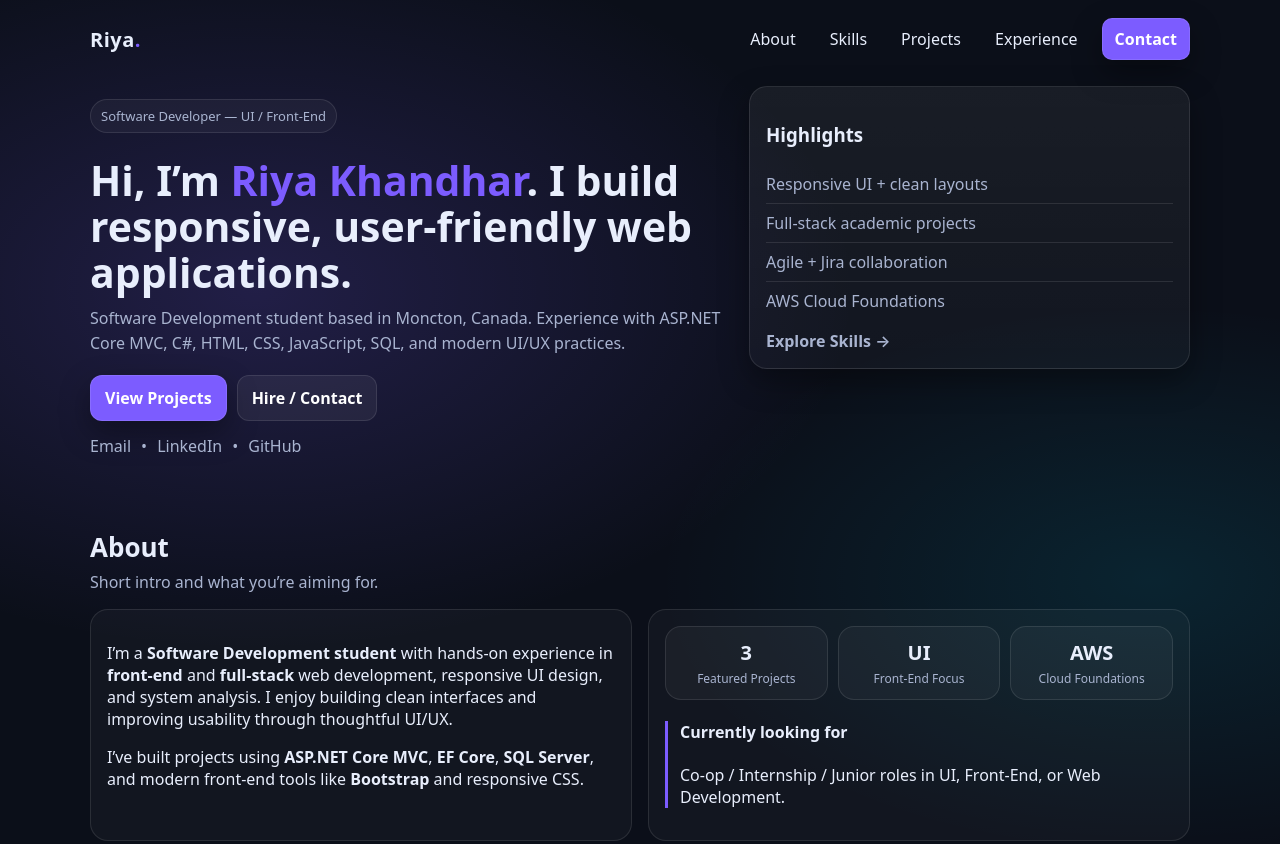
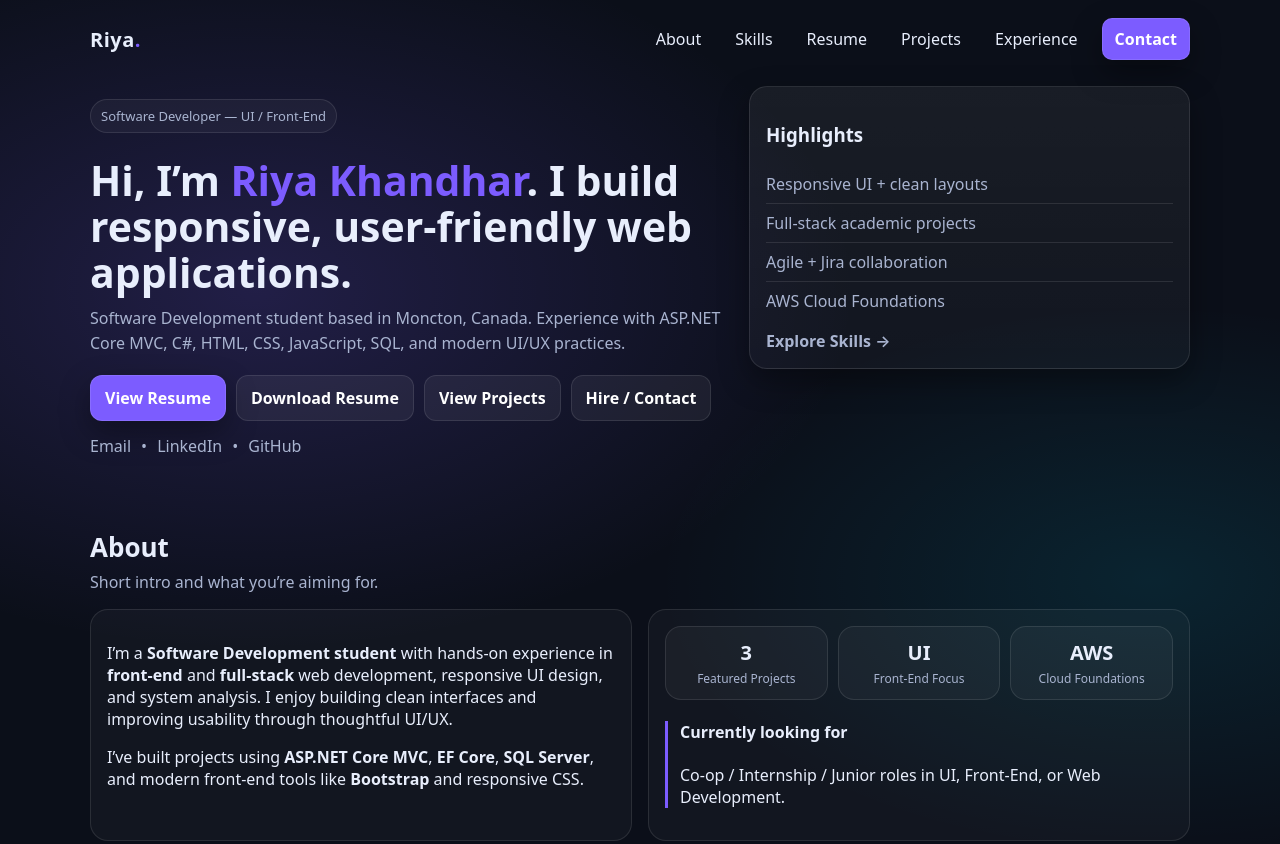
Before and after one commit to riyakhandhar/riyakhandhar.github.io, a plain HTML site: page index.html in a window 1280 px wide. Shown: the top 844 px of the page. Drawn offline with Linux system fonts and the light colour scheme.

Commit message:
Added resume to portfolio

```diff
--- a/index.html
+++ b/index.html
@@ -4,7 +4,6 @@
   <meta charset="UTF-8" />
   <meta name="viewport" content="width=device-width, initial-scale=1.0" />
   <title>Riya Khandhar | UI / Front-End Developer</title>
-  <!-- <img src="photo.jpg" alt="Riya Khandhar" class="profile-pic"> -->
 
   <meta name="description" content="Portfolio of Riya Khandhar – Software Developer (UI/Front-End). Projects: FlavorNest, Shiny Science, Saatvik Enterprises." />
   <link rel="stylesheet" href="styles.css" />
@@ -22,6 +21,14 @@
       <ul class="nav-links" id="navLinks">
         <li><a href="#about">About</a></li>
         <li><a href="#skills">Skills</a></li>
+
+        <!-- ✅ Resume link added in navbar -->
+        <li>
+          <a href="Riya_Khandhar%20Resume.pdf" target="_blank" rel="noopener">
+            Resume
+          </a>
+        </li>
+
         <li><a href="#projects">Projects</a></li>
         <li><a href="#experience">Experience</a></li>
         <li><a href="#contact" class="btn small">Contact</a></li>
@@ -41,7 +48,15 @@
         </p>
 
         <div class="hero-actions">
-          <a class="btn" href="#projects">View Projects</a>
+          <!-- ✅ Resume buttons added at the top -->
+          <a class="btn" href="Riya_Khandhar%20Resume.pdf" target="_blank" rel="noopener">
+            View Resume
+          </a>
+          <a class="btn ghost" href="Riya_Khandhar%20Resume.pdf" download>
+            Download Resume
+          </a>
+
+          <a class="btn ghost" href="#projects">View Projects</a>
           <a class="btn ghost" href="#contact">Hire / Contact</a>
         </div>
 
@@ -186,7 +201,6 @@
           <div class="project-links">
             <a class="btn small" target="_blank" rel="noreferrer"
               href="https://github.com/NBCC-Server-Side-Web/ssw-project-2025-team-15.git">GitHub</a>
-            <!-- If you have a live demo later, add it here -->
             <a class="btn small ghost" href="#contact">Request Demo</a>
           </div>
         </article>
```
Also changed, not shown: 1 other file.
